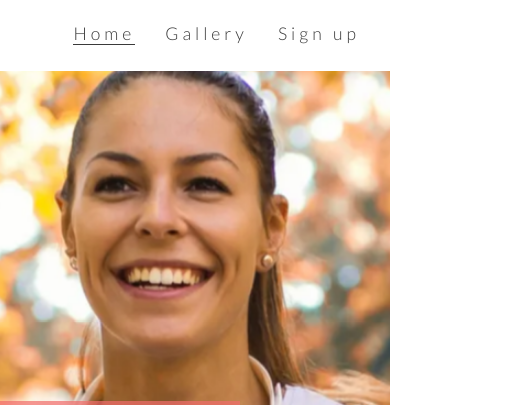
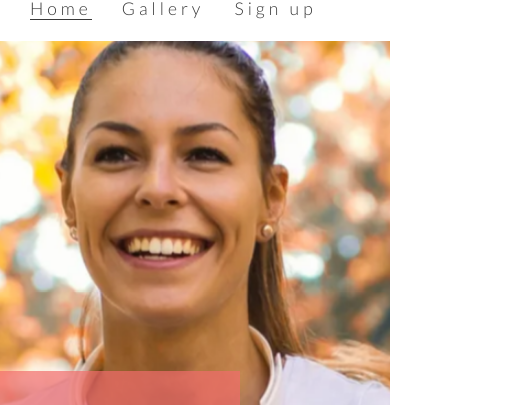
Before and after one commit to IuliiaKonovalova/love_running, a plain HTML site: page index.html in a window 390 px wide. Shown: the part 79-484 px from the top of the page, 515 px wide, since content can reach past the window. Drawn offline with nearby package versions, Linux system fonts and the light colour scheme.

Commit message:
Add styles to menu section for mx-width 950px

```diff
--- a/assets/css/style.css
+++ b/assets/css/style.css
@@ -265,7 +265,6 @@ footer {
     #welcome {
         padding: 30px 0;
         margin: 0;
-
     }
 
     #left-about, #right-about {
@@ -273,7 +272,8 @@ footer {
         float: left;
         padding: 0;
     }
-    #center {
+
+    #center-about {
         clear: both;
         width: 100%;
         float: left;
@@ -284,3 +284,20 @@ footer {
         display: none;
     }
 }
+
+
+/*for mediam screen sizes form 950px wide and down*/
+
+@media screen and (max-width: 950px) {
+
+    #menu {
+        clear: left;
+        float: left;
+        margin-left: 30px;
+        margin-bottom: 20px;
+        line-height: 25px;
+    }
+
+
+
+}
```
